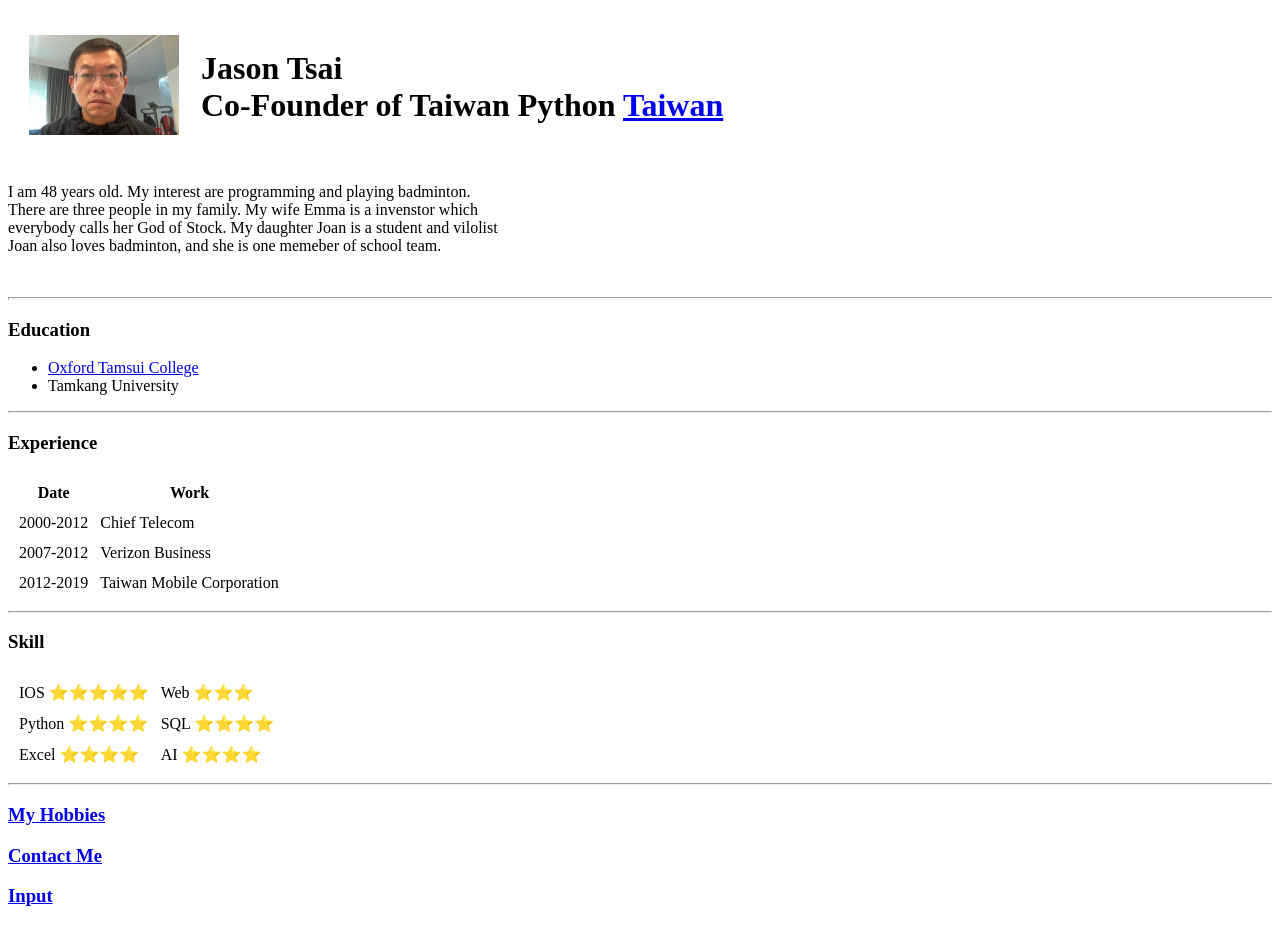
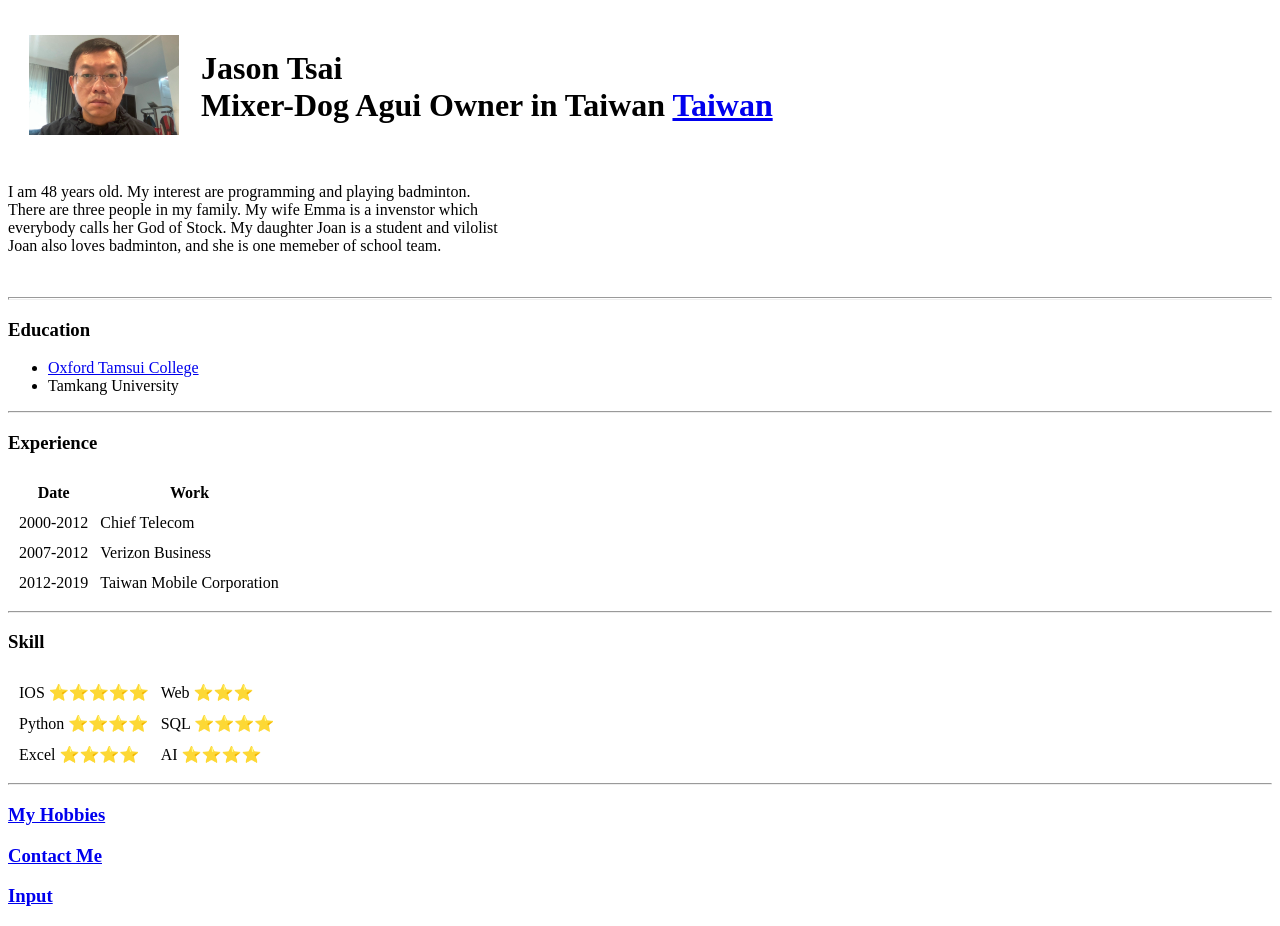
Before and after one commit to tsai301103/cv, a plain HTML site: page index.html in a window 1280 px wide. Drawn offline with Linux system fonts and the light colour scheme.

Commit message:
change title

```diff
--- a/index.html
+++ b/index.html
@@ -13,7 +13,7 @@
 
       </picture>"></td>
       <td>
-        <h1>Jason Tsai <br>Co-Founder of Taiwan Python <a href="https://en.wikipedia.org/wiki/Taiwan">Taiwan</a>
+        <h1>Jason Tsai <br>Mixer-Dog Agui Owner in Taiwan <a href="https://en.wikipedia.org/wiki/Taiwan">Taiwan</a>
         </h1>
       </td>
     </tr>
```
